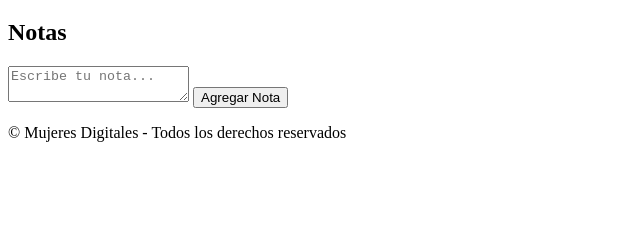
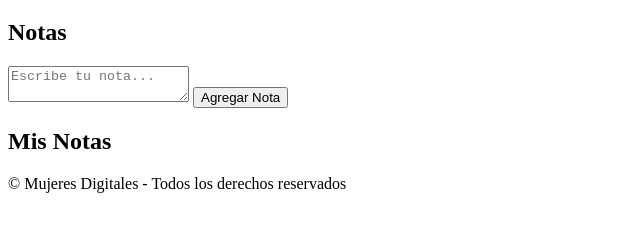
Before and after one commit to Zharick123/Grupo1_Mujeres_Digitales, a plain HTML site: page index.html in a window 1280 px wide. Shown: the part 61-292 px from the top of the page, without its empty margins (0-640 px from the left). Drawn offline with Linux system fonts and the light colour scheme.

Commit message:
se añade los div para la lista de notas

```diff
--- a/index.html
+++ b/index.html
@@ -23,6 +23,10 @@
         </form>
 
         <!--Agregar div -->
+        <div class="elemento">
+            <h2>Mis Notas</h2>
+            <div id="lista-notas"> </div>
+        </div>
 
     </section>
 
```
